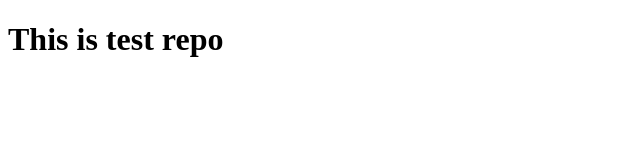
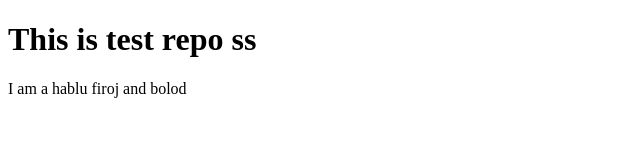
Before and after one commit to firoz500/my-secound-test-repo, a plain HTML site: page index.html in a window 1280 px wide. Shown: the whole page, without its empty margins (0-640 px from the left). Drawn offline with Linux system fonts and the light colour scheme.

Commit message:
amra duijone bolod

```diff
--- a/index.html
+++ b/index.html
@@ -6,6 +6,7 @@
     <title>Document</title>
 </head>
 <body>
-    <h1>This is test repo</h1>
+    <h1>This is test repo ss</h1>
+    <p>I am a hablu firoj and bolod </p>
 </body>
 </html>
```
